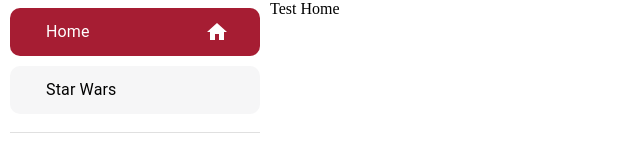
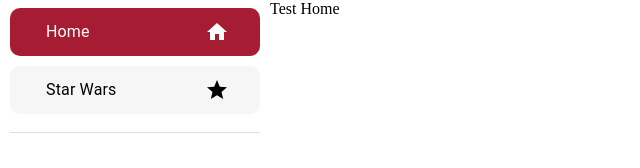
Before and after one commit to yazanj082/AO-React-Task, a React (Vite) app: page / in a window 1280 px wide. Shown: the top 168 px of the page, without its empty margins (0-640 px from the left). Built offline with nearby package versions, Linux system fonts and the light colour scheme.

Commit message:
fixing icon presenting

```diff
--- a/src/modules/layout/components/sidebar/SideBar.tsx
+++ b/src/modules/layout/components/sidebar/SideBar.tsx
@@ -14,7 +14,7 @@
 
     const items = [
         { name: 'Home', icon: <HomeIcon className={styles.sideBarIcon} />, route: '/' },
-        { name: 'Star Wars', Icon: <StarIcon className={styles.sideBarIcon} />, route: '/star-wars' }
+        { name: 'Star Wars', icon: <StarIcon className={styles.sideBarIcon} />, route: '/star-wars' }
     ]
 
     return (
```
